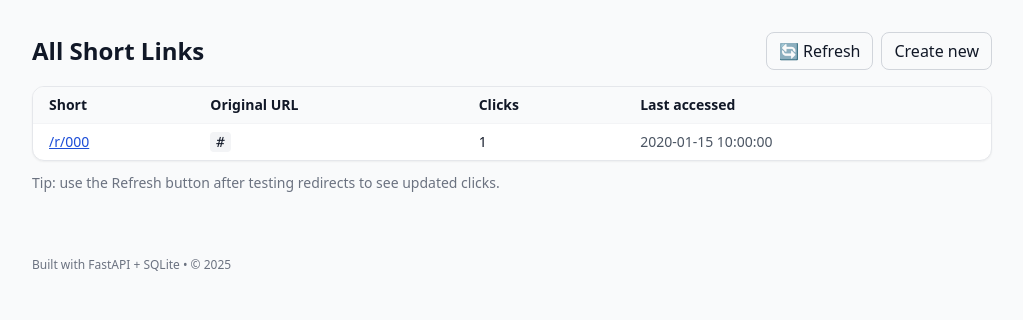
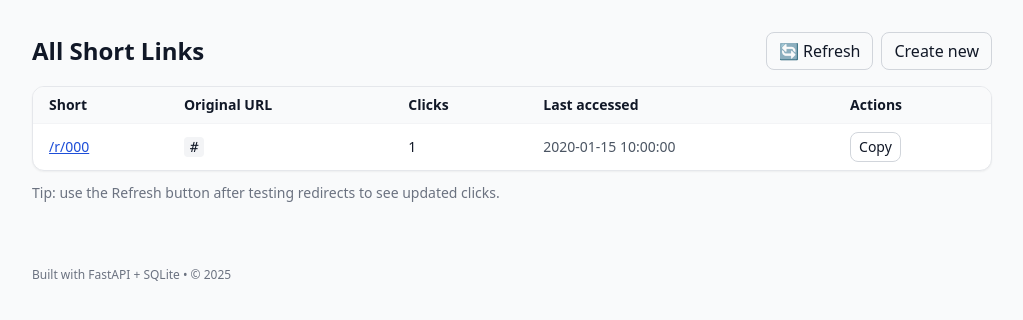
Before and after one commit to javronich1/minilink, a FastAPI app: page /links in a window 1280 px wide. Shown: the part 65-385 px from the top of the page, without its empty margins (128-1151 px from the left). Run offline with FastAPI, Linux system fonts and the light colour scheme; tables that the repository leaves empty hold one stand-in row (values such as "Sample post"); some libraries are stand-ins or nearby versions.

Commit message:
add Copy buttons with toast + copy on home; keep client-side refresh

```diff
--- a/app/templates/list.html
+++ b/app/templates/list.html
@@ -21,6 +21,7 @@
           <th class="px-4 py-2">Original URL</th>
           <th class="px-4 py-2">Clicks</th>
           <th class="px-4 py-2">Last accessed</th>
+          <th class="px-4 py-2">Actions</th>
         </tr>
       </thead>
       <tbody id="linksBody">
@@ -32,6 +33,12 @@
           <td class="px-4 py-2"><code class="bg-gray-100 px-1.5 py-0.5 rounded">{{ link.original_url }}</code></td>
           <td class="px-4 py-2 font-medium">{{ link.click_count }}</td>
           <td class="px-4 py-2 text-gray-600">{{ link.last_accessed or "Never" }}</td>
+          <td class="px-4 py-2">
+            <button class="copy-btn rounded-lg px-2 py-1 border border-gray-300 hover:bg-gray-50"
+                    data-url="{{ request.url.scheme }}://{{ request.url.hostname }}{% if request.url.port %}:{{ request.url.port }}{% endif %}/r/{{ link.short_code }}">
+              Copy
+            </button>
+          </td>
         </tr>
         {% endfor %}
       </tbody>
@@ -40,13 +47,15 @@
 
   <p class="mt-3 text-sm text-gray-500">Tip: use the Refresh button after testing redirects to see updated clicks.</p>
 
+  <!-- Toast -->
+  <div id="toast" class="fixed bottom-6 left-1/2 -translate-x-1/2 bg-black text-white text-sm px-3 py-2 rounded-lg opacity-0 transition-opacity"></div>
+
   <script>
     const tbody = document.getElementById('linksBody');
     const refreshBtn = document.getElementById('refreshBtn');
 
     function fmtDate(iso) {
       if (!iso) return "Never";
-      // Show local time in a friendly format
       try {
         const d = new Date(iso);
         return d.toLocaleString();
@@ -56,17 +65,48 @@
     }
 
     function rowHtml(link) {
+      const origin = window.location.origin;
+      const full = `${origin}/r/${link.short_code}`;
       return `
         <tr class="border-t border-gray-100 hover:bg-gray-50">
           <td class="px-4 py-2">
             <a class="text-blue-700 underline" href="/r/${link.short_code}">/r/${link.short_code}</a>
           </td>
           <td class="px-4 py-2"><code class="bg-gray-100 px-1.5 py-0.5 rounded">${link.original_url}</code></td>
-          <td class="px-4 py-2 font-medium">${link.click_count}</td>
+          <td class="px-4 py-2 font-medium">${link.click_count ?? 0}</td>
           <td class="px-4 py-2 text-gray-600">${fmtDate(link.last_accessed)}</td>
+          <td class="px-4 py-2">
+            <button class="copy-btn rounded-lg px-2 py-1 border border-gray-300 hover:bg-gray-50" data-url="${full}">
+              Copy
+            </button>
+          </td>
         </tr>
       `;
     }
+
+    function showToast(msg) {
+      const t = document.getElementById('toast');
+      t.textContent = msg;
+      t.style.opacity = 1;
+      setTimeout(() => { t.style.opacity = 0; }, 900);
+    }
+
+    async function copyToClipboard(text) {
+      try {
+        await navigator.clipboard.writeText(text);
+        showToast('Copied!');
+      } catch {
+        showToast('Copy failed');
+      }
+    }
+
+    // Delegate clicks for copy buttons (works after refresh repaint)
+    document.addEventListener('click', (e) => {
+      const btn = e.target.closest('.copy-btn');
+      if (!btn) return;
+      const url = btn.getAttribute('data-url');
+      copyToClipboard(url);
+    });
 
     async function refresh() {
       try {
```
Also changed, not shown: app/templates/index.html (+9 -3 lines).
